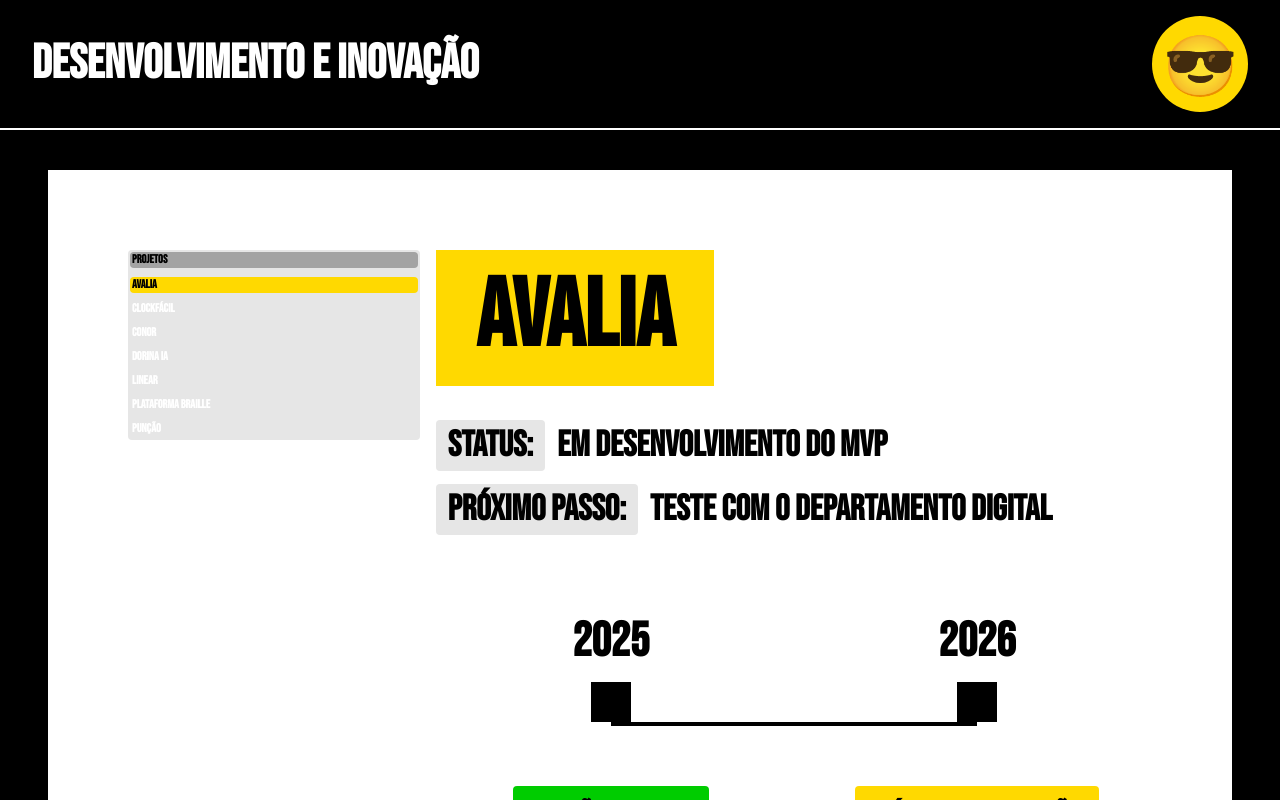
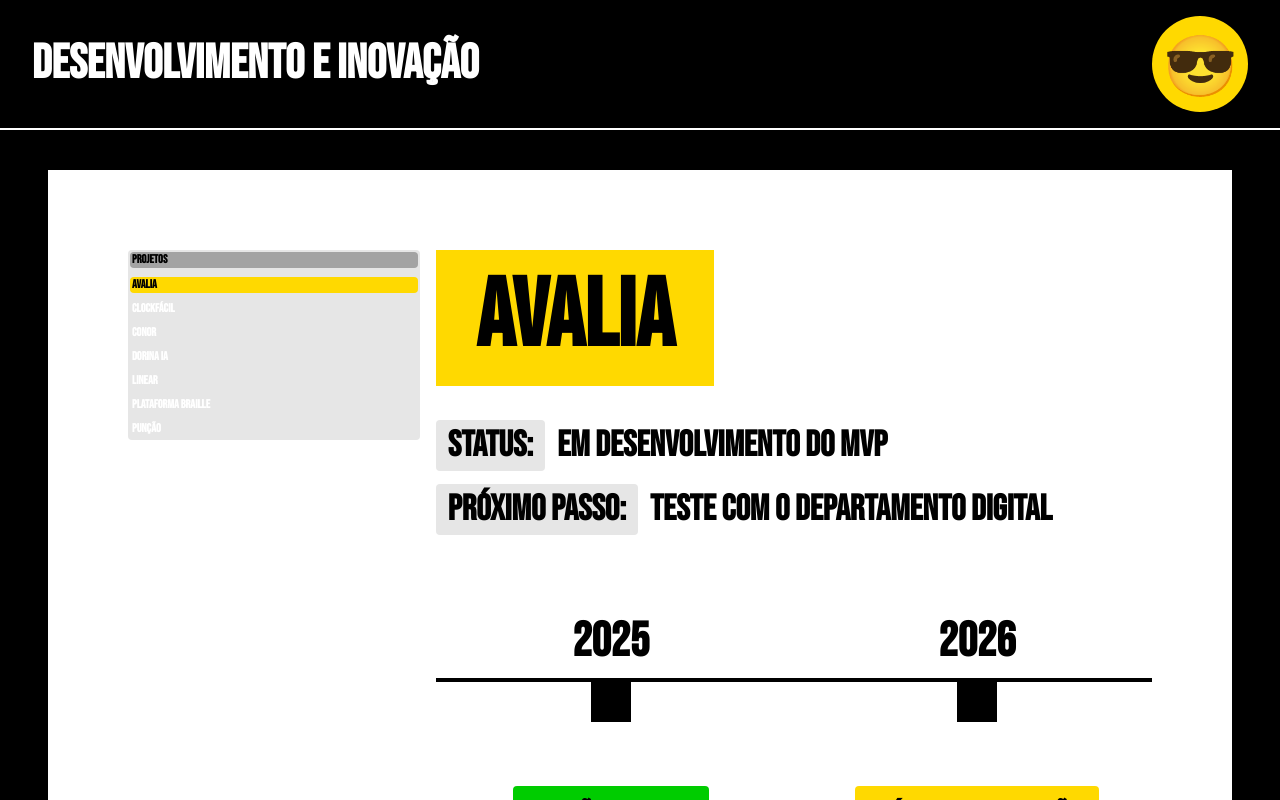
Before and after one commit to FundacaoDorina/desin, a React (Vite) app: page / in a window 1280 px wide. Both pictures are taken after a click on the button "Avalia". Shown: the top 800 px of the page. Built offline with nearby package versions, Linux system fonts and the light colour scheme; the HTML template or start-up script is replaced by a standard one.

Commit message:
Connect timeline lines to squares
Adjust timeline rendering so the connecting line runs across and links the year squares, by positioning an absolute line centered behind the squares instead of placing it below them. This ensures the line connects the squares horizontally.

```diff
--- a/src/components/ProjectDetail.tsx
+++ b/src/components/ProjectDetail.tsx
@@ -64,21 +64,20 @@ const ProjectDetail = ({ name, status, nextStep, timeline }: ProjectDetailProps)
       <div className="relative pt-8 md:pt-10 lg:pt-12">
         {/* Timeline header with years and connecting line */}
         <div className="relative mb-12 md:mb-16">
-          <div className={`grid gap-4`} style={{ gridTemplateColumns: `repeat(${sortedTimeline.length}, 1fr)` }}>
-            {sortedTimeline.map((yearData, index) => (
-              <div key={yearData.year} className="relative flex flex-col items-center">
+          {/* Connecting line behind the squares */}
+          <div className="absolute left-0 right-0 h-1 bg-card-foreground" style={{ top: 'calc(2rem + 1.75rem)' }} />
+
+          <div className={`grid gap-4 relative`} style={{ gridTemplateColumns: `repeat(${sortedTimeline.length}, 1fr)` }}>
+            {sortedTimeline.map((yearData) => (
+              <div key={yearData.year} className="flex flex-col items-center">
                 <span className="text-card-foreground font-bebas font-bold text-2xl md:text-3xl lg:text-4xl xl:text-5xl mb-4">
                   {yearData.year}
                 </span>
                 <button
                   onClick={() => toggleYear(yearData.year)}
-                  className="w-6 h-6 md:w-8 md:h-8 lg:w-10 lg:h-10 bg-card-foreground cursor-pointer hover:scale-110 transition-transform"
+                  className="w-6 h-6 md:w-8 md:h-8 lg:w-10 lg:h-10 bg-card-foreground cursor-pointer hover:scale-110 transition-transform relative z-10"
                   aria-label={`Toggle ${yearData.year}`}
                 />
-                {index < sortedTimeline.length - 1 && (
-                  <div className="absolute top-[4.5rem] md:top-[5.5rem] lg:top-[6.5rem] left-[50%] w-[100vw] h-1 bg-card-foreground"
-                       style={{ width: 'calc(100% + 1rem)' }} />
-                )}
               </div>
             ))}
           </div>
```
